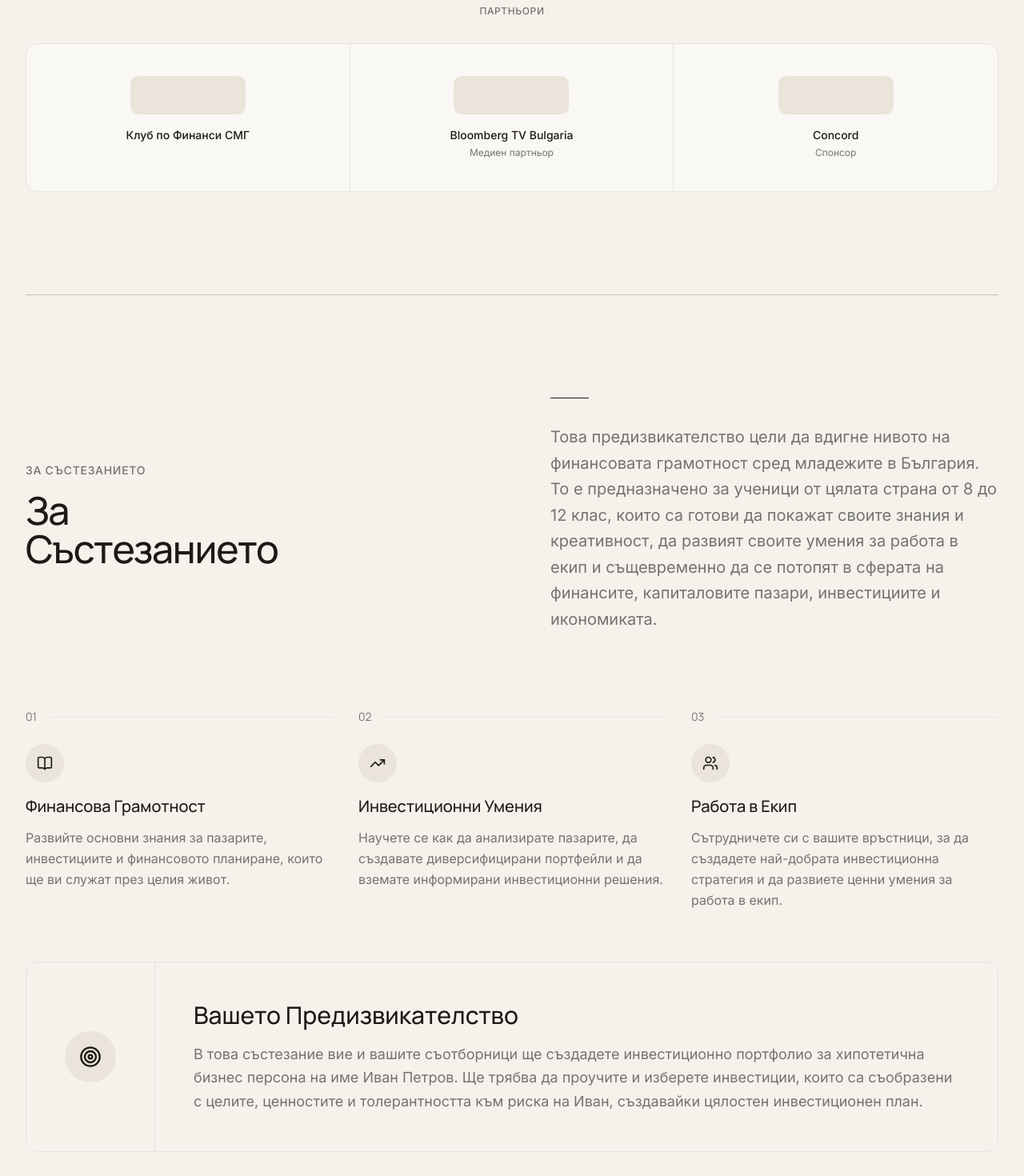
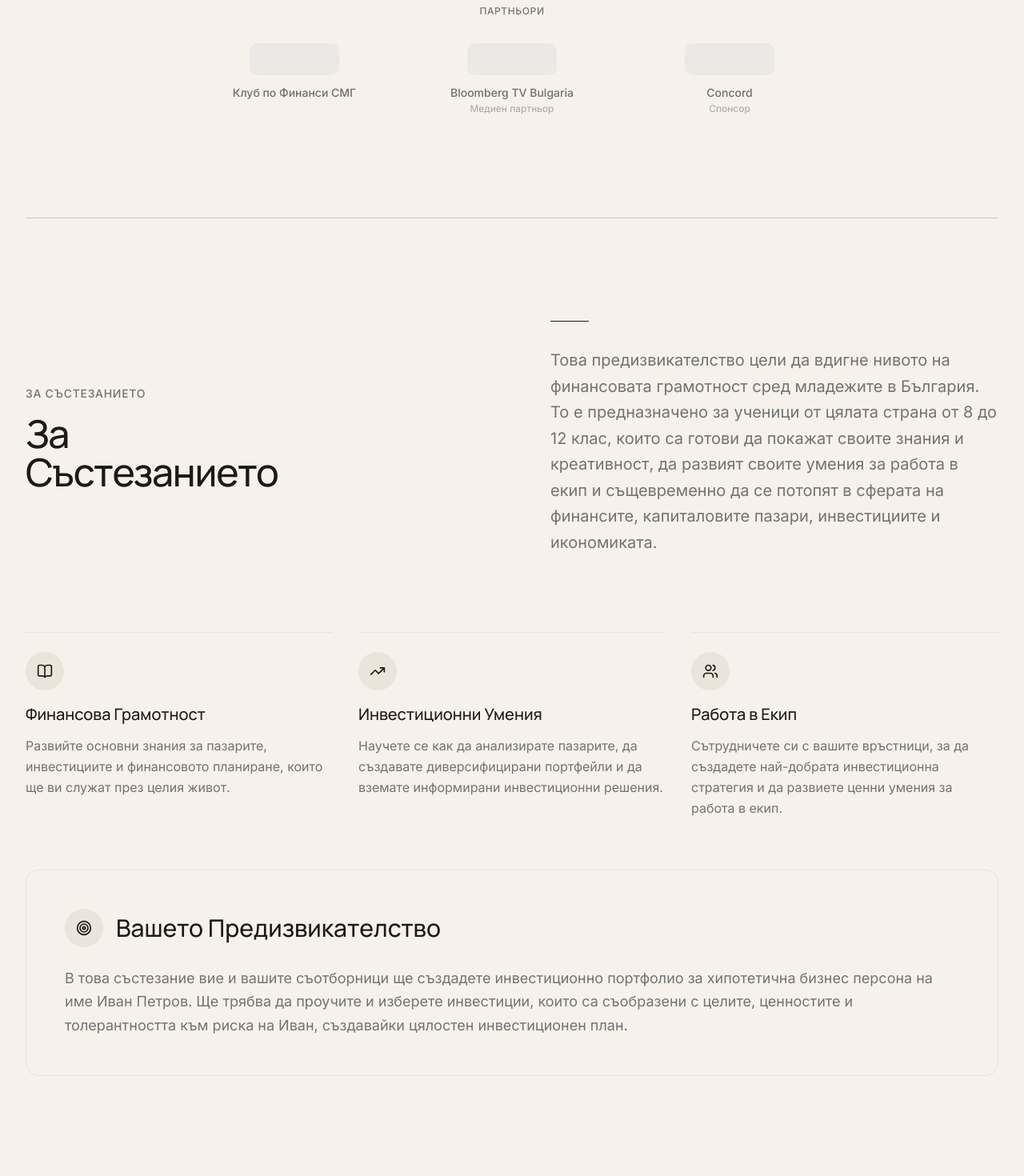
Before and after one commit to Tonkata-hub/young-investor-frontend, a Next.js app: page / in a window 1280 px wide. Shown: the part 700-2170 px from the top of the page at 80% size. Built offline with nearby package versions, Linux system fonts and the light colour scheme.

Commit message:
finalising the ui

```diff
--- a/components/Hero.tsx
+++ b/components/Hero.tsx
@@ -49,14 +49,14 @@ export function Hero() {
 					<p className="text-center text-xs font-medium uppercase tracking-wider text-muted-foreground">
 						Партньори
 					</p>
-					<div className="mt-8 grid divide-y divide-border overflow-hidden rounded-2xl border border-border bg-[lab(97.6889%_.426859_1.84673)] md:grid-cols-3 md:divide-x md:divide-y-0">
+					<div className="mx-auto mt-8 grid max-w-3xl grid-cols-1 gap-10 sm:grid-cols-3 sm:gap-8 lg:gap-12">
 						{partners.map((partner) => (
-							<div key={partner.name} className="flex flex-col items-center gap-4 p-8 lg:p-10">
-								<div className="h-12 w-36 rounded-lg bg-secondary" />
+							<div key={partner.name} className="group flex flex-col items-center gap-3 opacity-60 grayscale transition-all hover:opacity-100 hover:grayscale-0">
+								<div className="h-10 w-28 rounded-lg bg-secondary" />
 								<div className="text-center">
 									<p className="text-sm font-medium text-foreground">{partner.name}</p>
 									{partner.role && (
-										<p className="mt-1 text-xs text-muted-foreground">{partner.role}</p>
+										<p className="mt-0.5 text-xs text-muted-foreground">{partner.role}</p>
 									)}
 								</div>
 							</div>
--- a/components/Overview.tsx
+++ b/components/Overview.tsx
@@ -2,21 +2,18 @@ import { BookOpen, TrendingUp, Users, Target } from "lucide-react";
 
 const skills = [
 	{
-		number: "01",
 		icon: BookOpen,
 		title: "Финансова Грамотност",
 		description:
 			"Развийте основни знания за пазарите, инвестициите и финансовото планиране, които ще ви служат през целия живот.",
 	},
 	{
-		number: "02",
 		icon: TrendingUp,
 		title: "Инвестиционни Умения",
 		description:
 			"Научете се как да анализирате пазарите, да създавате диверсифицирани портфейли и да вземате информирани инвестиционни решения.",
 	},
 	{
-		number: "03",
 		icon: Users,
 		title: "Работа в Екип",
 		description:
@@ -54,10 +51,7 @@ export function Overview() {
 				<div className="mt-20 grid gap-12 lg:mt-24 lg:grid-cols-3 lg:gap-8">
 					{skills.map((skill) => (
 						<div key={skill.title}>
-							<div className="flex items-center gap-4">
-								<span className="font-serif text-sm text-muted-foreground">{skill.number}</span>
-								<div className="h-px flex-1 bg-border" />
-							</div>
+							<div className="h-px w-full bg-border" />
 							<div className="mt-6">
 								<div className="mb-4 flex size-12 items-center justify-center rounded-full bg-secondary">
 									<skill.icon className="size-5 text-foreground" />
@@ -69,18 +63,16 @@ export function Overview() {
 					))}
 				</div>
 
-				<div className="mt-12 lg:mt-16 overflow-hidden rounded-2xl border border-border bg-paper">
-					<div className="grid lg:grid-cols-[auto_1fr]">
-						<div className="flex items-center justify-center border-b border-border p-8 lg:border-b-0 lg:border-r lg:p-12">
-							<div className="flex size-16 items-center justify-center rounded-full bg-secondary">
-								<Target className="size-7 text-foreground" />
+				<div className="mt-12 lg:mt-16 rounded-2xl border border-border bg-paper p-8 lg:p-12">
+					<div className="flex items-center gap-4">
+						<div className="flex size-12 shrink-0 items-center justify-center rounded-full bg-secondary">
+							<Target className="size-5 text-foreground" />
 						</div>
-						</div>
-						<div className="p-8 lg:p-12">
 						<h3 className="font-serif text-2xl font-medium text-foreground lg:text-3xl">
 							Вашето Предизвикателство
 						</h3>
-							<p className="mt-4 leading-relaxed text-muted-foreground lg:text-lg">
+					</div>
+					<p className="mt-6 leading-relaxed text-muted-foreground lg:text-lg">
 						В това състезание вие и вашите съотборници ще създадете инвестиционно портфолио за
 						хипотетична бизнес персона на име Иван Петров. Ще трябва да проучите и изберете
 						инвестиции, които са съобразени с целите, ценностите и толерантността към риска на Иван,
@@ -88,8 +80,6 @@ export function Overview() {
 					</p>
 				</div>
 			</div>
-				</div>
-			</div>
 		</section>
 	);
 }
```
Lines whose indentation alone changed are shown as unchanged.
